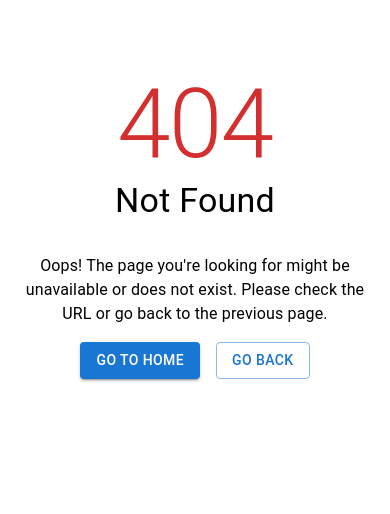
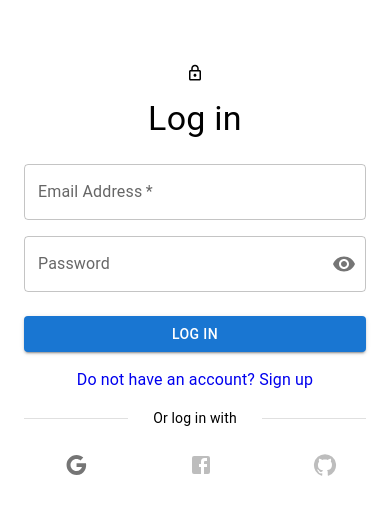
Before and after one commit to m-minhajul-alam/care-camp-client, a React (Vite) app: page /logIn in a window 390 px wide. Before the commit this address had no page. Shown: the top 514 px of the page. Built offline with nearby package versions, Linux system fonts and the light colour scheme.

Commit message:
Added a responsive LogIn page

```diff
--- /dev/null
+++ b/src/Pages/Login/Login.jsx
@@ -0,0 +1,164 @@
+import {
+  Container,
+  Typography,
+  FormControl,
+  InputLabel,
+  OutlinedInput,
+  InputAdornment,
+  IconButton,
+  Button,
+  Grid,
+  Box,
+  Tooltip,
+  TextField,
+  Divider,
+} from "@mui/material";
+import LockOutlinedIcon from "@mui/icons-material/LockOutlined";
+import FacebookIcon from "@mui/icons-material/Facebook";
+import GitHubIcon from "@mui/icons-material/GitHub";
+import GoogleIcon from "@mui/icons-material/Google";
+import { Link } from "react-router-dom";
+import Visibility from "@mui/icons-material/Visibility";
+import VisibilityOff from "@mui/icons-material/VisibilityOff";
+import { useState } from "react";
+
+const Login = () => {
+  const [showPassword, setShowPassword] = useState(false);
+
+  const handleSocialLogin = () => {};
+
+  const handleClickShowPassword = () => {
+    setShowPassword(!showPassword);
+  };
+
+  const handleMouseDownPassword = (event) => {
+    event.preventDefault();
+  };
+
+  const handleSubmit = (event) => {
+    event.preventDefault();
+    const form = event.target;
+    const email = form.email.value;
+    const password = form.password.value;
+    console.log(email, password);
+  };
+
+  return (
+    <Container component="main" maxWidth="xs">
+      <Box
+        sx={{
+          marginTop: 8,
+          display: "flex",
+          flexDirection: "column",
+          alignItems: "center",
+        }}
+      >
+        <LockOutlinedIcon sx={{ fontSize: "large" }} />
+        <Typography variant="h4" sx={{ mt: 2 }}>
+          Log in
+        </Typography>
+        <Box
+          component="form"
+          onSubmit={handleSubmit}
+          noValidate
+          sx={{ mt: 3, width: "100%" }}
+        >
+          <Grid container spacing={2} alignItems="center">
+            <Grid item xs={12}>
+              <TextField
+                required
+                fullWidth
+                id="email"
+                label="Email Address"
+                name="email"
+                autoComplete="email"
+              />
+            </Grid>
+            <Grid item xs={12}>
+              <FormControl sx={{ width: "100%" }} variant="outlined">
+                <InputLabel htmlFor="outlined-adornment-password">
+                  Password
+                </InputLabel>
+                <OutlinedInput
+                  id="outlined-adornment-password"
+                  type={showPassword ? "text" : "password"}
+                  endAdornment={
+                    <InputAdornment position="end">
+                      <IconButton
+                        aria-label="toggle password visibility"
+                        onClick={handleClickShowPassword}
+                        onMouseDown={handleMouseDownPassword}
+                        edge="end"
+                      >
+                        {showPassword ? <VisibilityOff /> : <Visibility />}
+                      </IconButton>
+                    </InputAdornment>
+                  }
+                  label="Password"
+                  name="password"
+                />
+              </FormControl>
+            </Grid>
+          </Grid>
+          <Button
+            type="submit"
+            fullWidth
+            variant="contained"
+            color="primary"
+            sx={{ mt: 3, mb: 2 }}
+          >
+            Log in
+          </Button>
+
+          <Grid container justifyContent="center">
+            <Grid item>
+              <Typography
+                component={Link}
+                to="/signUp"
+                style={{ textDecoration: "none", cursor: "pointer" }}
+              >
+                Do not have an account? Sign up
+              </Typography>
+            </Grid>
+          </Grid>
+
+          <Grid container justifyContent="center" sx={{ my: 2 }}>
+            <Divider orientation="horizontal" sx={{ width: "100%" }}>
+              <Typography variant="body2" sx={{ mx: 2 }}>
+                Or log in with
+              </Typography>
+            </Divider>
+          </Grid>
+        </Box>
+        <Grid container spacing={4} sx={{ mx: "auto" }}>
+          <Grid item xs={4}>
+            <Tooltip title="Log in with Google">
+              <IconButton
+                onClick={() => handleSocialLogin}
+                sx={{ fontSize: 30 }}
+              >
+                <GoogleIcon />
+              </IconButton>
+            </Tooltip>
+          </Grid>
+          <Grid item xs={4}>
+            <Tooltip title="Coming Soon">
+              <IconButton sx={{ fontSize: 30 }} disabled>
+                <FacebookIcon />
+              </IconButton>
+            </Tooltip>
+          </Grid>
+          <Grid item xs={4}>
+            <Tooltip title="Coming Soon">
+              <IconButton sx={{ fontSize: 30 }} disabled>
+                <GitHubIcon />
+              </IconButton>
+            </Tooltip>
+          </Grid>
+        </Grid>
+      </Box>
+    </Container>
+  );
+};
+
+export default Login;
--- a/src/Routers/Router.jsx
+++ b/src/Routers/Router.jsx
@@ -7,6 +7,7 @@ import CampDetail from "../Pages/CampDetail/CampDetail";
 import ContactUs from "../Pages/ContactUs/ContactUs";
 import Dashboard from "../Pages/Dashboard/Dashboard";
 import SignUp from "../Pages/SinngUp/SingUp";
+import Login from "../Pages/Login/Login";
 
 const router = createBrowserRouter([
   {
@@ -35,10 +36,17 @@ const router = createBrowserRouter([
   {
     path: "/dashboard",
     element: <Dashboard></Dashboard>,
+    errorElement: <Error></Error>,
   },
   {
     path: "/singUp",
     element: <SignUp></SignUp>,
+    errorElement: <Error></Error>,
+  },
+  {
+    path: "/logIn",
+    element: <Login></Login>,
+    errorElement: <Error></Error>,
   },
 ]);
 
```
